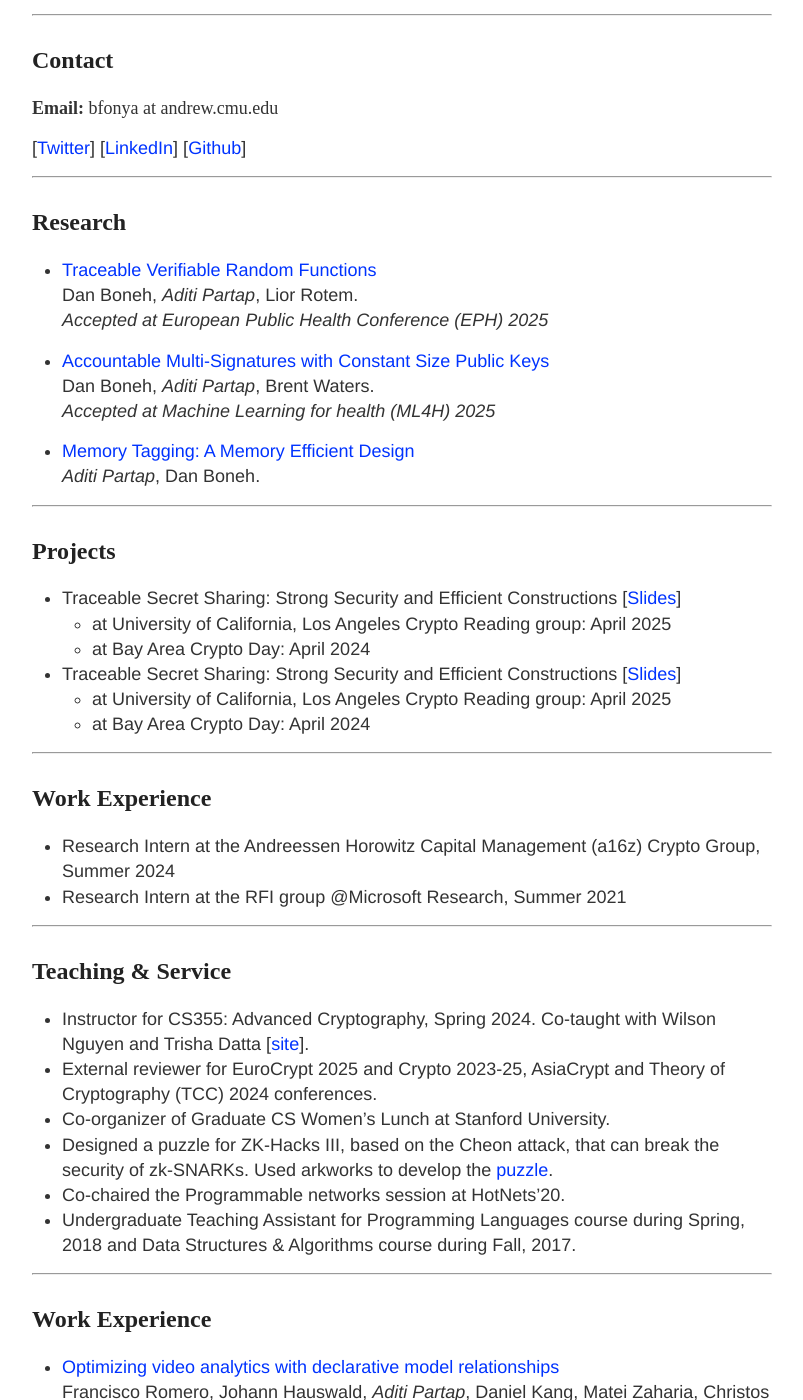
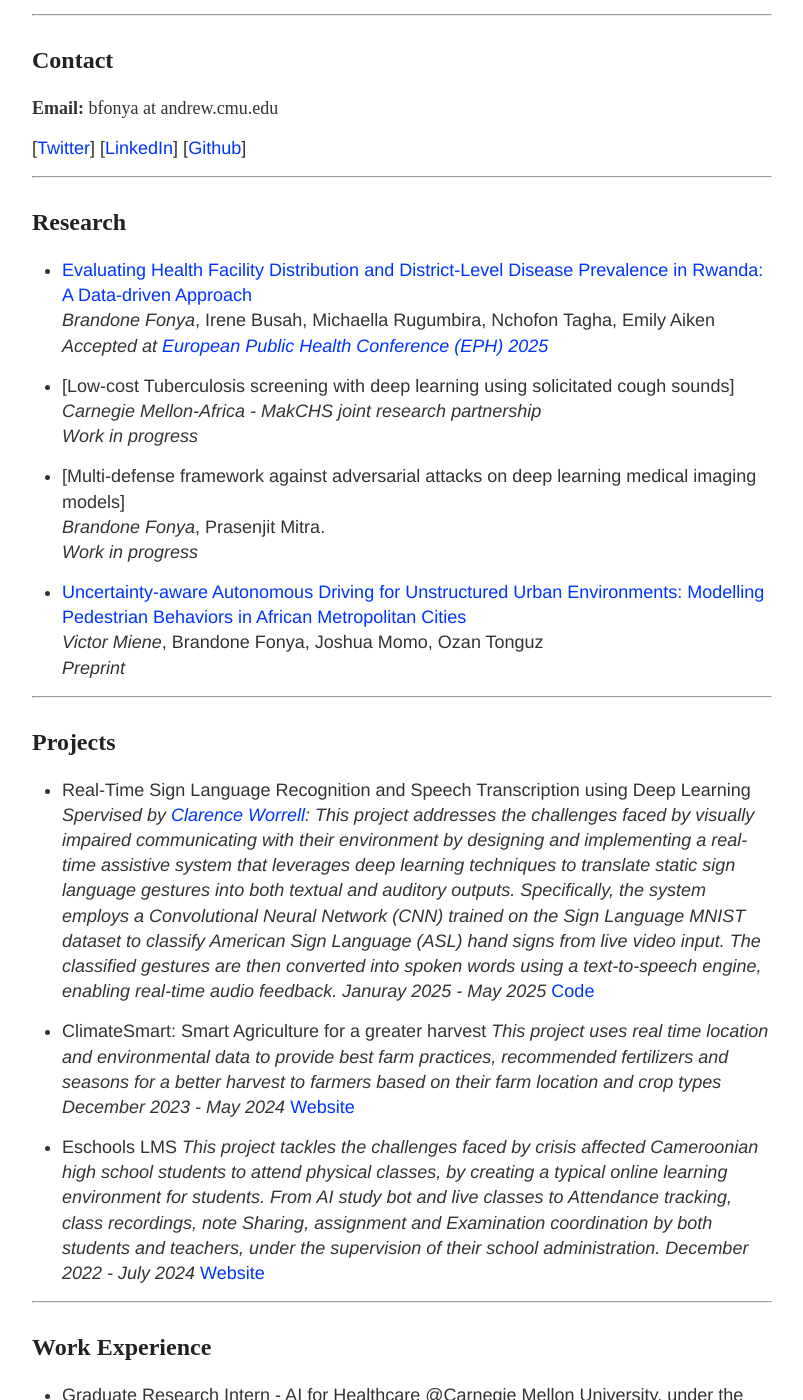
Before and after one commit to FonyaBrandone/FonyaBrandone.github.io, a Jekyll site: the page built from index.md, in a window 1280 px wide and 1400 px high, scrolled down 434 px. Shown: the whole window, without its empty margins (238-1041 px from the left). Built offline with Jekyll 4.4.1, drawn with Linux system fonts in a browser that asks for light colours; some of the changed text lies outside the part shown.

Commit message:
Updated profile details

```diff
--- a/index.md
+++ b/index.md
@@ -6,29 +6,22 @@
 
 # <span style="font-family:'Candara Light';"> Brandone Fonya </span>
 <img src="/static/profile.jpg" alt="Brandone" style="width: 220px; height: 210px; float: right; margin: 10px"/>
-<!-- ![Kapil](/static/profile.jpg) -->
-<!-- Screen Shot 2021-10-10 at 11.17.23 PM.png -->
 ---
 
 <span style="font-family:'Candara Light';">
-I am a final year Masters student in Engineering Artificial Intelligence under the College of engineering at Carnegie Mellon University, where I focus on machine learning and computer vision. I am advised by [Dan Boneh](https://crypto.stanford.edu/~dabo/). My current focus is on Deep Learning for computer vision and its applications in medical imaging and Healthcare.
+I am a final year Masters student in Engineering Artificial Intelligence under the [College of Engineering](https://engineering.cmu.edu/) at Carnegie Mellon University, where I focus on machine learning and computer vision. I am advised by [Prasenjit Mitra](https://www.africa.engineering.cmu.edu/news/2025/02/25-mitra-announcement.html). My research focus is on Deep Learning for computer vision and its applications in medical imaging and Healthcare.
 </span>
 
 <span style="font-family:'Candara Light';">
-Prior to joining CMU, I completed my Bachelors (Hons) in Software Engineering May 2024 from The ICT University In Cameroon.
-<!-- where I built Catan, a CPU scheduling framework for Robotics & AR/VR. I was advised by [Radhika Mittal](http://radhikam.web.illinois.edu/) and [Brighten Godfrey](https://pbg.cs.illinois.edu/). In the summer of 2021, I interned at Microsoft Research with the [RFI](https://www.microsoft.com/en-us/research/group/research-for-industry/) group, where I worked with [Ranveer Chandra](https://www.microsoft.com/en-us/research/people/ranveer/) and [Anirudh Badam](https://www.microsoft.com/en-us/research/people/anbadam/).  -->
+Prior to joining CMU, I completed my Bachelors (Hons) in Software Engineering, May 2024 from The ICT University In Cameroon.
 </span>
 
-<!-- <span style="font-family:'Candara Light';">
-A little more history - I received my bachelors degree in Computer Science from IIT Delhi in 2018. I pursued an internship with [Dina Katabi](https://www.csail.mit.edu/person/dina-katabi) in the summer of 2018, during which I worked on
-[Emerald](https://www.emeraldinno.com/).
-</span> -->
 
 <span style="font-family:'Candara Light';">
 Apart from work, I enjoy travelling, reading and watching documentaries.
 </span>
 
-\[[CV](/static/branodone-cv-march2025.pdf)\]  \[[ORCID](https://orcid.org/0009-0004-5793-9323)\]
+\[[CV](/static/brandone-cv-march2025.pdf)\]  \[[ORCID](https://orcid.org/0009-0004-5793-9323)\]
 
 ---
 
@@ -38,32 +31,43 @@
 **Email:** bfonya at andrew.cmu.edu
 </span>
 
-\[[Twitter](https://twitter.com/AditiPartap97)\] \[[LinkedIn](https://www.linkedin.com/in/aditi-partap-28611ab2/)\] \[[Github](https://github.com/aditi741997)\]
+\[[Twitter](https://twitter.com/princebrandone)\] \[[LinkedIn](https://www.linkedin.com/in/brandone-fonya-217654240/)\] \[[Github](https://github.com/fonyabrandone)\]
 
 ---
 
 ## <span style="font-family:'Candara Light';">Research</span>
-- [Traceable Verifiable Random Functions](https://eprint.iacr.org/2025/312) <br>
-    Dan Boneh, *Aditi Partap*, Lior Rotem. <br>
-    *Accepted at European Public Health Conference (EPH) 2025*
+- [Evaluating Health Facility Distribution and District-Level Disease Prevalence in Rwanda: A Data-driven Approach](https://drive.google.com/file/d/1S-NYIZbBHkzcAabAO3HTMByy7EejmolS/view) <br>
+    *Brandone Fonya*, Irene Busah, Michaella Rugumbira, Nchofon Tagha, Emily Aiken <br>
+    *Accepted at [European Public Health Conference (EPH) 2025](https://ephconference.eu/)*
 
-- [Accountable Multi-Signatures with Constant Size Public Keys](https://eprint.iacr.org/2023/1793) <br>
-    Dan Boneh, *Aditi Partap*, Brent Waters. <br>
-    *Accepted at Machine Learning for health (ML4H) 2025*
+- [Low-cost Tuberculosis screening with deep learning using solicitated cough sounds] <br>
+    *Carnegie Mellon-Africa - MakCHS joint research partnership* <br>
+    *Work in progress*
 
-- [Memory Tagging: A Memory Efficient Design](https://arxiv.org/abs/2209.00307) <br>
-    *Aditi Partap*, Dan Boneh. <br>
+- [Multi-defense framework against adversarial attacks on deep learning medical imaging models] <br>
+    *Brandone Fonya*, Prasenjit Mitra. <br>
+    *Work in progress*
+
+- [Uncertainty-aware Autonomous Driving for Unstructured Urban Environments: Modelling Pedestrian Behaviors in African Metropolitan Cities](https://drive.google.com/file/d/1wT99_8svqf21GBSp--bEycTQ9OksaFJ3/view) <br>
+    *Victor Miene*, Brandone Fonya, Joshua Momo, Ozan Tonguz <br>
+    *Preprint*
 
 ---
 
 ## <span style="font-family:'Candara Light';">Projects</span>
-- Traceable Secret Sharing: Strong Security and Efficient Constructions \[[Slides](/static/CryptoDay_TraceableSS.pptx)\]
-  * at University of California, Los Angeles Crypto Reading group: April 2025
-  * at Bay Area Crypto Day: April 2024
+- Real-Time Sign Language Recognition and Speech Transcription using Deep Learning
+  *Spervised by [Clarence Worrell](https://insights.sei.cmu.edu/authors/clarence-worrell/): This project addresses the challenges faced by visually impaired communicating with their environment by designing and implementing a real-time assistive system that leverages deep learning techniques to translate static sign language gestures into both textual and auditory outputs. Specifically, the system employs a Convolutional Neural Network (CNN) trained on the Sign Language MNIST dataset to classify American Sign Language (ASL) hand signs from live video input. The classified gestures are then converted into spoken words using a text-to-speech engine, enabling real-time audio feedback.*
+  *Januray 2025 - May 2025* [Code](https://github.com/FonyaBrandone/Sign-language-project-deep-learning)
 
-- Traceable Secret Sharing: Strong Security and Efficient Constructions \[[Slides](/static/CryptoDay_TraceableSS.pptx)\]
-  * at University of California, Los Angeles Crypto Reading group: April 2025
-  * at Bay Area Crypto Day: April 2024
+
+- ClimateSmart: Smart Agriculture for a greater harvest
+  *This project uses real time location and environmental data to provide best farm practices, recommended fertilizers and seasons for a better harvest to farmers based on their farm location and crop types*
+ *December 2023 - May 2024* [Website](https://climatesmart.000webhostapp.com/)
+
+
+- Eschools LMS
+  *This project tackles the challenges faced by crisis affected Cameroonian high school students to attend physical classes, by creating a typical online learning environment for students. From AI study bot and live classes to Attendance tracking, class recordings, note Sharing, assignment and Examination coordination by both students and teachers, under the supervision of their school administration.*
+  *December 2022 - July 2024* [Website](https://eschools.netlify.app/)
 
 ---
 
@@ -71,8 +75,14 @@
 ## <span style="font-family:'Candara Light';"> Work Experience</span>
 
 <!-- <span style="font-family:'Candara Light';"> -->
-- Research Intern at the Andreessen Horowitz Capital Management (a16z) Crypto Group, Summer 2024
-- Research Intern at the RFI group @Microsoft Research, Summer 2021
+- Graduate Research Intern - AI for Healthcare @Carnegie Mellon University, under the supervision of [Conrad Tucker](https://engineering.cmu.edu/directory/bios/tucker-conrad.html) and [Edwin Mugume](https://scholars.cmu.edu/6761-edwin-mugume/publications)
+ *Summer 2025*
+ *May 2025 - Present*
+
+- Graduate IT Associate @Carnegie Mellon University
+ *Part time*
+ *August 2024 - May 2025*
+
 <!-- </span> -->
 
  ---
@@ -91,23 +101,4 @@
 
 ---
 
-## <span style="font-family:'Candara Light';">Work Experience</span>
-- [Optimizing video analytics with declarative model relationships](https://dl.acm.org/doi/abs/10.14778/3570690.3570695) <br>
-    Francisco Romero, Johann Hauswald, *Aditi Partap*, Daniel Kang, Matei Zaharia, Christos Kozyrakis
-    *In Proceedings of the VLDB Endowment, 2022*
-
-- [DeepG2P: Fusing Multi-Modal Data to Improve Crop Production](https://arxiv.org/abs/2211.05986) <br>
-    Swati Sharma, *Aditi Partap*, Maria Angels de Luis Balaguer, Sara Malvar, Ranveer Chandra. <br>
-    *In submission at AISTATS'23*
-
-- [Fast and efficient lookups via data-driven FIB designs](https://dl.acm.org/doi/10.1145/3527974.3545728) <br>
-    Sachin Ashok, *Aditi Partap*, Ammar Tahir. <br>
-    *In Proceedings of the ACM SIGCOMM Workshop on Future of Internet Routing \& Addressing (FIRA), 2022*
-
-- [On-Device CPU Scheduling for Sense-React Systems](https://arxiv.org/abs/2207.13280) <br>
-    *Aditi Partap*,Samuel Grayson, Muhammad Huzaifa, Sarita V. Adve, Brighten Godfrey, Saurabh Gupta, Kris Hauser, Radhika Mittal. <br>
-    *In International Conference on Intelligent Robots and Systems (IROS), 2022*
-
-- [Answering POI-recommendation Questions using Tourism Reviews](https://dl.acm.org/doi/10.1145/3459637.3482320) <br>
-    Danish Contractor, Krunal Shah, *Aditi Partap*, Parag Singla, Mausam. <br>
-    *In Proceedings of the 30th ACM International Conference on Information \& Knowledge Management (CIKM), 2021*
+## <span style="font-family:'Candara Light';">Education</span>
```
